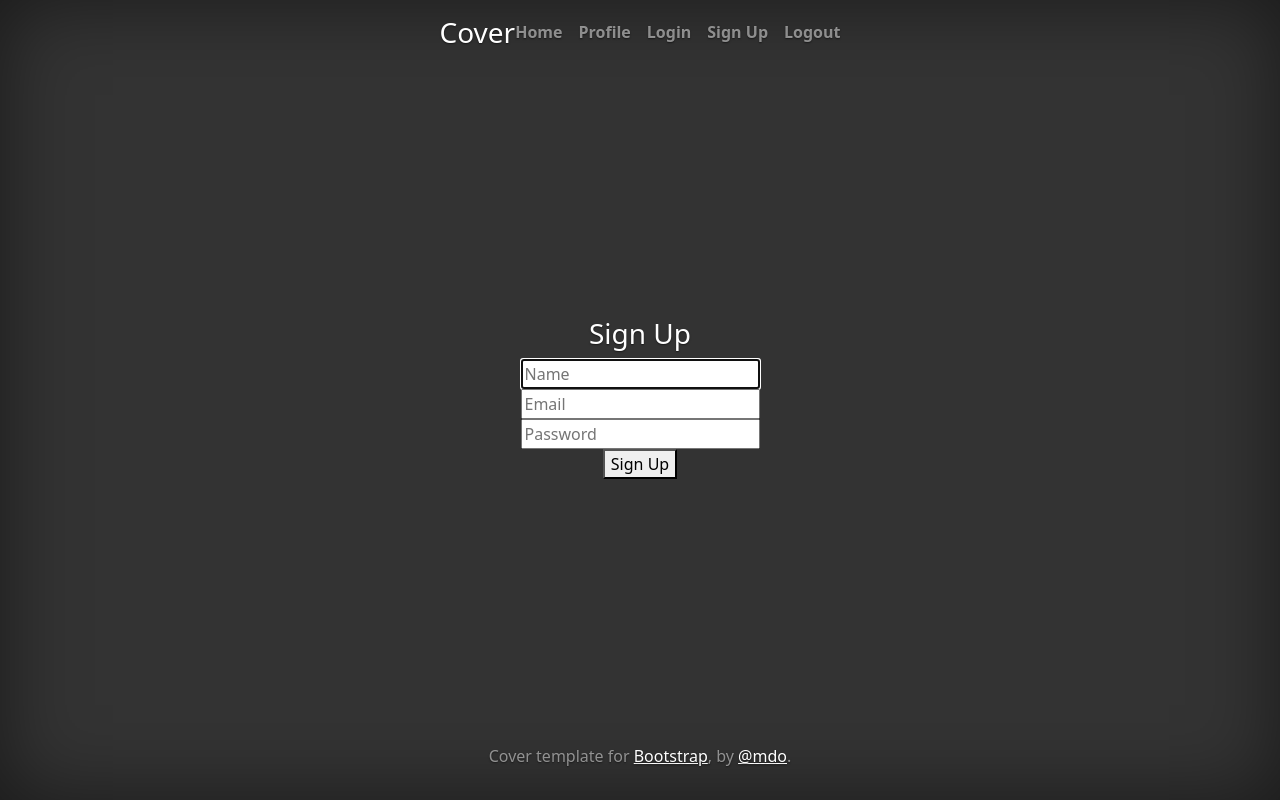
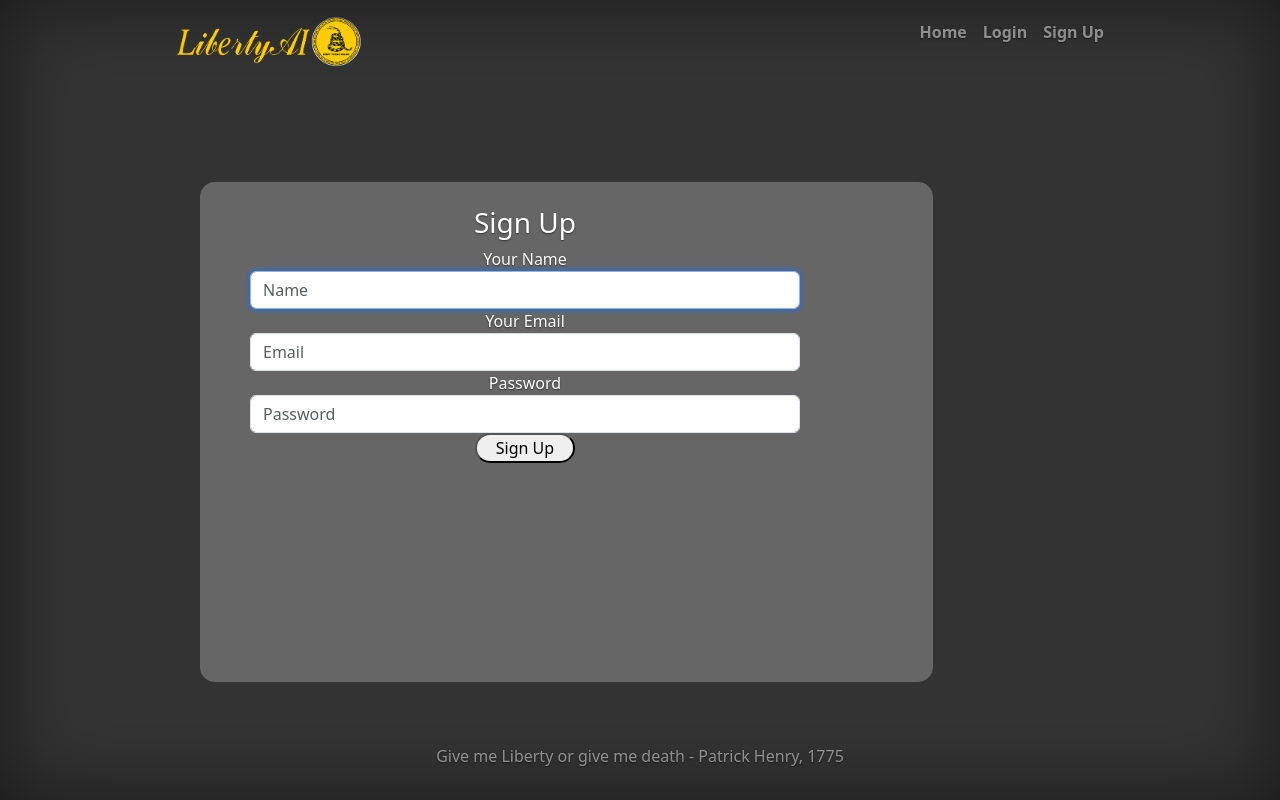
Before and after one commit to leviathanch/libertyai, a Flask app: page /signup in a window 1280 px wide. Run offline with Flask 2, Linux system fonts and the light colour scheme; parts of the project's set-up code (start-up, migrations or seed data) failed here and were passed over; some libraries are stand-ins or nearby versions.

Commit message:
General backup

```diff
--- a/LibertyAI/liberty_config.py
+++ b/LibertyAI/liberty_config.py
@@ -15,8 +15,6 @@ def get_configuration():
     else:
         # General stuff for getting it to start up
         config.set('DEFAULT', 'APIServicePort', value='5001')
-        config.set('DEFAULT', 'LLMDir', value='/home/user/HF_LLaMA/llama-7b')
-        config.set('DEFAULT', 'TokenizerDir', value='/home/user/HF_LLaMA/tokenizer')
         config.set('DEFAULT', 'API_KEY', value=hashlib.sha256(os.urandom(32)).hexdigest())
         # Data base settings
         config.add_section('DATABASE')
--- a/LibertyAI/liberty_llm.py
+++ b/LibertyAI/liberty_llm.py
@@ -35,7 +35,7 @@ class LibertyLLM(LLM):
         )
         reply = response.json()
 
-        return reply['generated_text']
+        return reply['generated_text'].strip()
 
     @property
     def _identifying_params(self) -> Mapping[str, Any]:
--- a/services/liberty_flask_chatbot.py
+++ b/services/liberty_flask_chatbot.py
@@ -7,15 +7,21 @@ from flask import (
     request,
     redirect,
     url_for,
+    flash,
 )
 
 from flask_login import (
     login_required,
     current_user,
     LoginManager,
+    login_user,
+    logout_user,
 )
 
-from werkzeug.security import generate_password_hash
+from werkzeug.security import (
+    generate_password_hash,
+    check_password_hash
+)
 
 from flask_sqlalchemy import SQLAlchemy
 
@@ -38,16 +44,24 @@ app.config['SQLALCHEMY_DATABASE_URI'] = SQLALCHEMY_DATABASE_URI
 db = SQLAlchemy()
 
 class User(db.Model):
-    id = db.Column(db.Integer, primary_key=True)
-    name = db.Column(db.String(80), unique=True, nullable=False)
+    id = db.Column(db.Integer, primary_key=True, autoincrement=True)
+    name = db.Column(db.String(80), unique=False, nullable=False)
     email = db.Column(db.String(120), unique=True, nullable=False)
-    def __repr__(self):
-        return '<User %r>' % self.name
+    password = db.Column(db.String(255), unique=False, nullable=False)
+    active = db.Column(db.Boolean, unique=False, nullable=False, default = False)
+    admin = db.Column(db.Boolean, unique=False, nullable=False, default = False)
+    _authenticated = False
+
+    def is_active(self):
+        return True # self.active
+
+    def get_id(self):
+        return int(self.id)
+
+    def is_authenticated(self):
+        return self._authenticated
 
 db.init_app(app)
-#db.create_all()
-
-
 login_manager = LoginManager()
 login_manager.login_view = 'login'
 login_manager.init_app(app)
@@ -60,6 +74,26 @@ def home():
 @app.route('/index')
 def index():
     return render_template("index.html")
+
+@app.route('/login', methods=['POST'])
+def login_post():
+    try:
+        email = request.form.get('email')
+        password = request.form.get('password')
+        remember = True if request.form.get('remember') else False
+    except:
+        flash('Please check your login details and try again.')
+        return redirect(url_for('login')) # if the user doesn't exist or password is wrong, reload the page
+
+    user = User.query.filter_by(email=email).first()
+    if user and check_password_hash(user.password, password.strip()):
+        # if the above check passes, then we know the user has the right credentials
+        login_user(user, remember=remember)
+        active_bots[user.id] = LibertyChatBot()
+        return redirect(url_for('chatbot'))
+    else:
+        flash('Please check your login details and try again.')
+        return redirect(url_for('login')) # if the user doesn't exist or password is wrong, reload the page
 
 @app.route('/login')
 def login():
@@ -82,7 +116,8 @@ def signup_post():
         return redirect(url_for('signup'))
 
     # create a new user with the form data. Hash the password so the plaintext version isn't saved.
-    new_user = User(email=email, name=name, password=generate_password_hash(password, method='sha256'))
+    pw = generate_password_hash(password.strip())
+    new_user = User(email=email, name=name, password=pw)
 
     # add the new user to the database
     db.session.add(new_user)
@@ -93,26 +128,29 @@ def signup_post():
 @app.route('/profile')
 @login_required
 def profile():
-    return render_template("profile.html")
+    return render_template("profile.html", name=current_user.name)
 
 @app.route('/logout')
 @login_required
 def logout():
-    return 'Logout'
+    if current_user.id in active_bots:
+        del active_bots[current_user.id]
+    logout_user()
+    return redirect(url_for('index'))
 
 @login_manager.user_loader
 def load_user(user_id):
-    return user_id
+    return User.query.filter_by(id=user_id).first()
 
 @app.route("/chatbot")
-#@login_required
+@login_required
 def chatbot():
     return render_template("chatbot.html")
 
 # ------------------------
 
 @app.route("/chatbot/get")
-#@login_required
+@login_required
 def get_bot_response():
     message = request.args.get('msg')
     #docs_with_score: List[Tuple[Document, float]] = db.similarity_search_with_score(message)
@@ -120,7 +158,10 @@ def get_bot_response():
     #reply = docs_with_score[0][0].page_content
     #result = bot.chat(message)
     #reply = result["answer"]
-    reply = bot.chat(message)
+    if current_user.id not in active_bots:
+        active_bots[current_user.id] = LibertyChatBot()
+
+    reply = active_bots[current_user.id].chat(message)
 
     #reply = conversation.run(input=message, context="", stop=['Human:'])
 
@@ -128,7 +169,7 @@ def get_bot_response():
 
 
 if __name__ == "__main__":
-    bot = LibertyChatBot()
+    active_bots = {}
     app.run(host='0.0.0.0', port=5000)
     #http_server = WSGIServer(('', int(config.get('DEFAULT', 'ModelServicePort'))), app)
     #http_server.serve_forever()
--- a/services/static/style.css
+++ b/services/static/style.css
@@ -37,11 +37,6 @@ body {
   box-shadow: inset 0 0 5rem rgba(0, 0, 0, .5);
 }
 
-.cover-container {
-  max-width: 42em;
-}
-
-
 /*
  * Header
  */
@@ -50,7 +45,12 @@ body {
 }
 
 .masthead-brand {
+  width: 20%;
   margin-bottom: 0;
+}
+
+.masthead-brand-logo {
+  width: 100%;
 }
 
 .nav-masthead .nav-link {
@@ -104,10 +104,14 @@ body {
   color: rgba(255, 255, 255, .5);
 }
 
+/*
+ * Chatbot
+ */
+
 #chatbox {
     margin-left: auto;
     margin-right: auto;
-    width: 40%;
+    width: 100%;
     margin-top: 60px;
     font-family: Garamond;
 }
@@ -115,18 +119,17 @@ body {
 #userInput {
     margin-left: auto;
     margin-right: auto;
-    width: 40%;
+    width: 100%;
     margin-top: 60px;
     font-family: Garamond;
 }
 
 #textInput {
-    width: 87%;
-    border: none;
-    border-bottom: 3px solid #009688;
-    font-family: monospace;
-    font-size: 17px;
+    max-height: 200px;
+    height: 24px;
+    overflow-y: hidden;
     font-family: Garamond;
+    width: 90%;
 }
 
 #buttonInput {
--- a/services/templates/base.html
+++ b/services/templates/base.html
@@ -12,17 +12,23 @@
     <link rel="shortcut icon" href="{{ url_for('static', filename='favicon.ico') }}">
 </head>
 
-<body class="text-center">
-    <div class="cover-container d-flex h-100 p-3 mx-auto flex-column">
+<body class="text-center w-100">
+    <div class="d-flex w-75 h-100 p-3 flex-column">
         <header class="masthead mb-auto">
             <div class="inner">
-                <h3 class="masthead-brand">Cover</h3>
+                <h3 class="masthead-brand">
+                    <img class="masthead-brand-logo" src="{{ url_for('static', filename='logo.png') }}"/>
+                </h3>
                 <nav class="nav nav-masthead justify-content-right">
-                    <a href="{{ url_for('index') }}" class="nav-link">Home</a>
-                    <a href="{{ url_for('profile') }}" class="nav-link">Profile</a>
-                    <a href="{{ url_for('login') }}" class="nav-link">Login</a>
-                    <a href="{{ url_for('signup') }}" class="nav-link">Sign Up</a>
-                    <a href="{{ url_for('logout') }}" class="nav-link">Logout</a>
+                    {% if current_user.is_authenticated %}
+                        <a href="{{ url_for('chatbot') }}" class="nav-link">Chatbot</a>
+                        <a href="{{ url_for('profile') }}" class="nav-link">Profile</a>
+                        <a href="{{ url_for('logout') }}" class="nav-link">Logout</a>
+                    {% else %}
+                        <a href="{{ url_for('index') }}" class="nav-link">Home</a>
+                        <a href="{{ url_for('login') }}" class="nav-link">Login</a>
+                        <a href="{{ url_for('signup') }}" class="nav-link">Sign Up</a>
+                    {% endif %}
                 </nav>
             </div>
         </header>
@@ -32,7 +38,7 @@
         </main>
         <footer class="mastfoot mt-auto">
         <div class="inner">
-          <p>Cover template for <a href="https://getbootstrap.com/">Bootstrap</a>, by <a href="https://twitter.com/mdo">@mdo</a>.</p>
+          <p>Give me Liberty or give me death - Patrick Henry, 1775</p>
         </div>
         </footer>
     </div>
--- a/services/templates/profile.html
+++ b/services/templates/profile.html
@@ -2,6 +2,6 @@
 
 {% block content %}
 <h1 class="title">
-  Welcome, Anthony!
+  Welcome, {{ name }}
 </h1>
 {% endblock %}
--- a/services/templates/signup.html
+++ b/services/templates/signup.html
@@ -1,31 +1,29 @@
 {% extends "base.html" %}
 
 {% block content %}
-<div class="column is-4 is-offset-4">
-    <h3 class="title">Sign Up</h3>
-    <div class="box">
+
+<div class="col-md-10" id="colorDiv">
+    <div class="col-md-9" id="innerDiv">
+        <br/>
+        <div class="page-header">
+            <h3 class="title">Sign Up</h3>
+        </div>
         <form method="POST" action="/signup">
-
-            <div class="field">
-                <div class="control">
-                    <input class="input is-large" type="text" name="name" placeholder="Name" autofocus="">
-                </div>
+            <div class="form-group">
+                <label for="name">Your Name</label>
+                <input  class="form-control" type="text" name="name" placeholder="Name" autofocus="">
             </div>
-
-            <div class="field">
-                <div class="control">
-                    <input class="input is-large" type="email" name="email" placeholder="Email" autofocus="">
-                </div>
+            <div class="form-group">
+                <label for="email">Your Email</label>
+                <input  class="form-control" type="email" name="email" placeholder="Email" autofocus="">
             </div>
-
-            <div class="field">
-                <div class="control">
-                    <input class="input is-large" type="password" name="password" placeholder="Password">
-                </div>
+            <div class="form-group">
+                <label for="password">Password</label>
+                <input  class="form-control" type="password" name="password" placeholder="Password">
             </div>
-
-            <button class="button is-block is-info is-large is-fullwidth">Sign Up</button>
+            <button id="submitBtn">Sign Up</button>
         </form>
     </div>
 </div>
+
 {% endblock %}
--- a/setup.py
+++ b/setup.py
@@ -22,9 +22,14 @@ setup(
         'argparse',
         'appdirs',
         'bs4',
+        'peft',
         'numpy',
         'transformers',
         'sentence_transformers',
+        'datasets',
+        'loralib',
+        'sentencepiece',
+        'bitsandbytes',
         'flask',
         'flask-login',
         'flask-sqlalchemy',
```
Also changed, not shown: LibertyAI/liberty_chatbot.py (+21 -10 lines), services/liberty_api_server.py (+32 -6 lines), services/templates/chatbot.html (+23 -10 lines), services/templates/login.html (+4 -5 lines), README.md.
